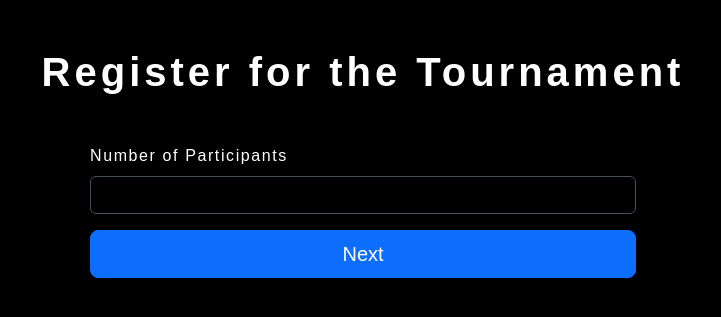
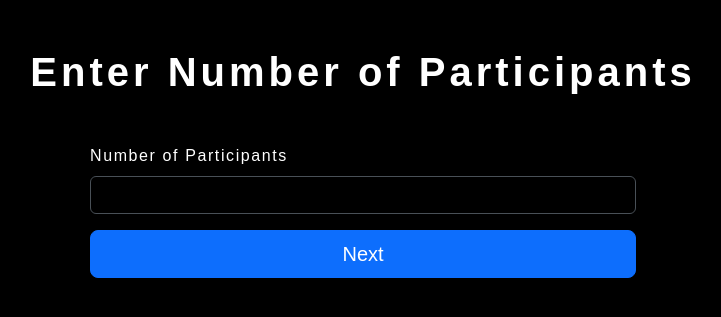
Before and after one commit to puyma/ft_transcendence, a Django app: page /tournament/ in a window 1280 px wide. Shown: the part 73-390 px from the top of the page, without its empty margins (277-998 px from the left). Run offline with Django 5.2, Linux system fonts and the light colour scheme; style sheets or scripts are compiled from the project's sources; parts of the project's set-up code (start-up, migrations or seed data) failed here and were passed over; some libraries are stand-ins or nearby versions; some web fonts are replaced.

Commit message:
better handling of tournament register pages

```diff
--- a/transcendence/templates/tr/pages/tournament.html
+++ b/transcendence/templates/tr/pages/tournament.html
@@ -1,34 +1,19 @@
-<h1 class="text-center mt-5">Register for the Tournament</h1>
+<h1 class="text-center mt-5">Enter Number of Participants</h1>
 
 <div class="container mt-5">
   <div class="row justify-content-center">
     <div class="col-md-6">
-      <form method="post" action="">
+      <form method="post">
         {% csrf_token %}
-
-        {% if not num_participants %}
-          <div class="mb-3">
-            <label for="num_participants" class="form-label">Number of Participants</label>
-            <input type="number" name="num_participants" id="num_participants"
-                   class="form-control" min="1" max="100" required>
-          </div>
-        {% else %}
-          <h5>Enter Aliases for {{ num_participants }} Participants</h5>
-          {% for i in participant_range %}
-            <div class="mb-3">
-              <label for="alias_{{ forloop.counter }}" class="form-label">Alias {{ forloop.counter }}</label>
-              <input type="text" name="alias_{{ forloop.counter }}" id="alias_{{ forloop.counter }}"
-                     class="form-control" placeholder="Enter alias" required>
-            </div>
-          {% endfor %}
-        {% endif %}
+        <div class="mb-3">
+          <label for="num_participants" class="form-label">Number of Participants</label>
+          <input type="number" name="num_participants" id="num_participants"
+                 class="form-control" min="1" max="100" required>
+        </div>
 
         <div class="d-grid gap-2">
-          <button type="submit" class="btn btn-primary btn-lg w-100">
-            {% if num_participants %}Register{% else %}Next{% endif %}
-          </button>
+          <button type="submit" class="btn btn-primary btn-lg w-100">Next</button>
         </div>
-
       </form>
     </div>
   </div>
--- a/transcendence/urls.py
+++ b/transcendence/urls.py
@@ -88,6 +88,14 @@ urlpatterns = [
 		name='tournament',
 		),
     path(
+		'tournament/register',
+		views.TournamentRegisterView.as_view(),
+		name='tournament_register',
+		),
+    path('tournament/tournament_order/',
+        views.TournamentOrderView.as_view(),
+        name='tournament_order'),
+    path(
 		'double_play/',
 		views.double_play_view,
 		name='double_play',
@@ -107,9 +115,6 @@ urlpatterns = [
 		views.pong_view,
 		name='pong',
 		),
-        # path('tournament/register/',
-        #     views.Tournament.as_view(),
-        #     name='tournament_register'),
     path(
 		'pong/play/solo', views.GameView.as_view(),
 		),
--- a/transcendence/views.py
+++ b/transcendence/views.py
@@ -167,44 +167,70 @@ class PasswordResetCompleteView ( auth_views.PasswordResetCompleteView ):
 		context['page'] = 'tr/pages/password_reset_complete.html'
 		return ( context )
 
-## LEGACY CODE ---- ##
-
-class TournamentView( generic.TemplateView ):
+## LEGACY CODE TOURNAMENT---- ##
+class TournamentView(generic.TemplateView):
     template_name = 'tr/base.html'
 
     def get(self, request, *args, **kwargs):
-        # Get the number of participants from the session or set to None if not set
         num_participants = request.session.get('num_participants', None)
 
-        # Pass a range of participants to the template if num_participants is set
+        # Render the page with the current number of participants, if any
+        context = super().get_context_data(**kwargs)
+        context['num_participants'] = num_participants
+        context['page'] = 'tr/pages/tournament.html'
+
+        return self.render_to_response(context)
+
+    def post(self, request, *args, **kwargs):
+        # Get the number of participants from the form and store it in the session
+        num_participants = int(request.POST.get('num_participants'))
+        request.session['num_participants'] = num_participants
+
+        # Redirect to the registration page
+        return redirect('tournament_register')
+
+
+class TournamentRegisterView(generic.TemplateView):
+    template_name = 'tr/base.html'
+
+    def get(self, request, *args, **kwargs):
+        num_participants = request.session.get('num_participants')
+
+        # Create the participant range based on the number of participants
         participant_range = range(num_participants) if num_participants else []
 
-        context = {
-            'page': 'tr/pages/tournament.html',
-            'num_participants': num_participants,  # Pass num_participants to the template
-            'participant_range': participant_range,  # Pass the range to the template
-        }
-        return render(request, self.template_name, context)
+        context = super().get_context_data(**kwargs)
+        context['num_participants'] = num_participants
+        context['participant_range'] = participant_range
+        context['page'] = 'tr/pages/tournament_register.html'
+
+        return self.render_to_response(context)
 
     def post(self, request, *args, **kwargs):
-        # Get the number of participants from the form submission
-        num_participants = request.POST.get('num_participants')
+        num_participants = request.session.get('num_participants')
 
-        if num_participants:
-            # Convert num_participants to an integer and store it in the session
-            num_participants = int(num_participants)
-            request.session['num_participants'] = num_participants
+        # Collect aliases from the POST request
+        aliases = {f"alias_{i+1}": request.POST.get(f"alias_{i+1}") for i in range(num_participants)}
 
-        # Pass the range to the template after form submission
-        participant_range = range(num_participants) if num_participants else []
+        # Store aliases in the session
+        request.session['aliases'] = aliases
 
-        context = {
-            'page': 'tr/pages/tournament.html',
-            'num_participants': num_participants,  # Pass the number of participants
-            'participant_range': participant_range,  # Pass the range to the template
-        }
-        return render(request, self.template_name, context)
+        # Redirect to the order page
+        return redirect('tournament_order')
 
+class TournamentOrderView(generic.TemplateView):
+    template_name = 'tr/base.html'
+    def get(self, request, *args, **kwargs):
+        num_participants = request.session.get('num_participants')
+        aliases = request.session.get('aliases', {})
+
+        context = super().get_context_data(**kwargs)
+
+        context['num_participants'] = num_participants
+        context['aliases'] = aliases
+        context['page'] = 'tr/pages/tournament_order.html'
+
+        return self.render_to_response(context)
 
 class PlayView ( generic.TemplateView ):
 	template_name = 'tr/base.html'
```
